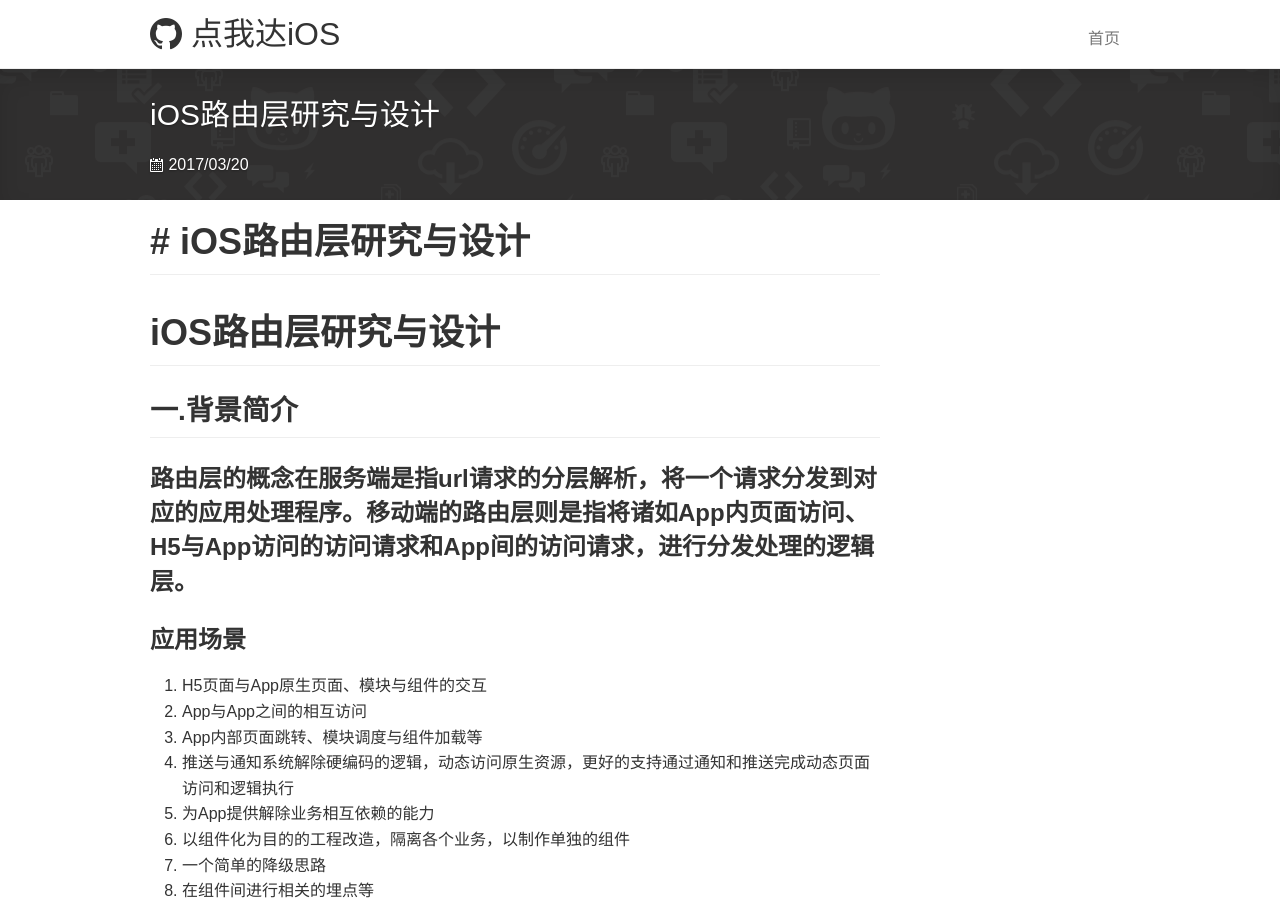
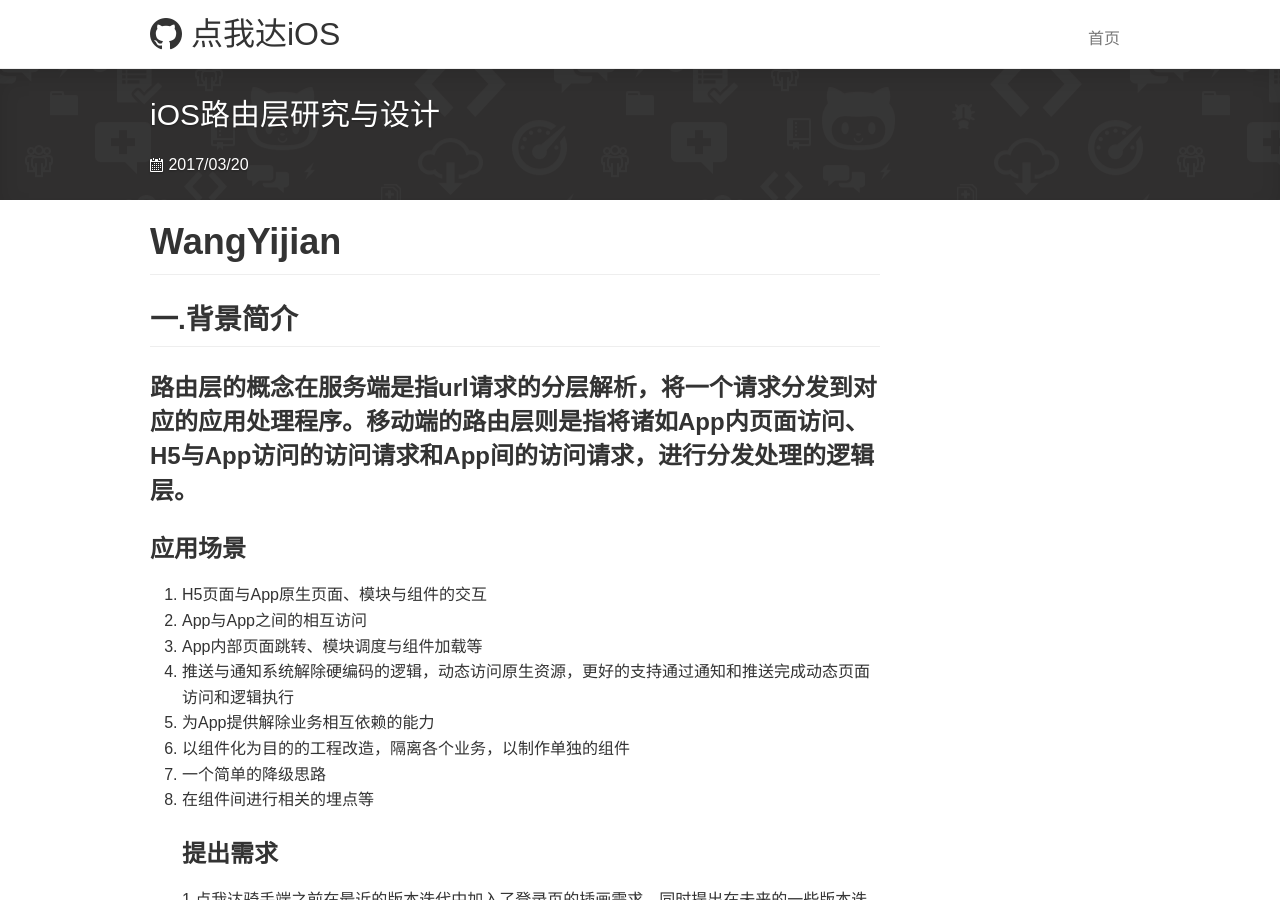
Before and after one commit to DWDiOSer/DWDiOSer.github.io, a Jekyll site: the page built from _posts/2016-03-20-iOS路由层设计与研究.markdown, in a window 1280 px wide and 900 px high. Built offline with Jekyll 4.4.1, drawn with Linux system fonts in a browser that asks for light colours.

Commit message:
Update 2016-03-20-iOS路由层设计与研究.markdown

```diff
--- a/_posts/2016-03-20-iOS路由层设计与研究.markdown
+++ b/_posts/2016-03-20-iOS路由层设计与研究.markdown
@@ -3,9 +3,10 @@ layout: post
 title: iOS路由层研究与设计
 date: 2017-03-20 15:32:24.000000000 +09:00
 ---
-# # iOS路由层研究与设计
 
-# iOS路由层研究与设计
+# WangYijian
+
+
 ## 一.背景简介
 ### 路由层的概念在服务端是指url请求的分层解析，将一个请求分发到对应的应用处理程序。移动端的路由层则是指将诸如App内页面访问、H5与App访问的访问请求和App间的访问请求，进行分发处理的逻辑层。
 ### 应用场景
```
